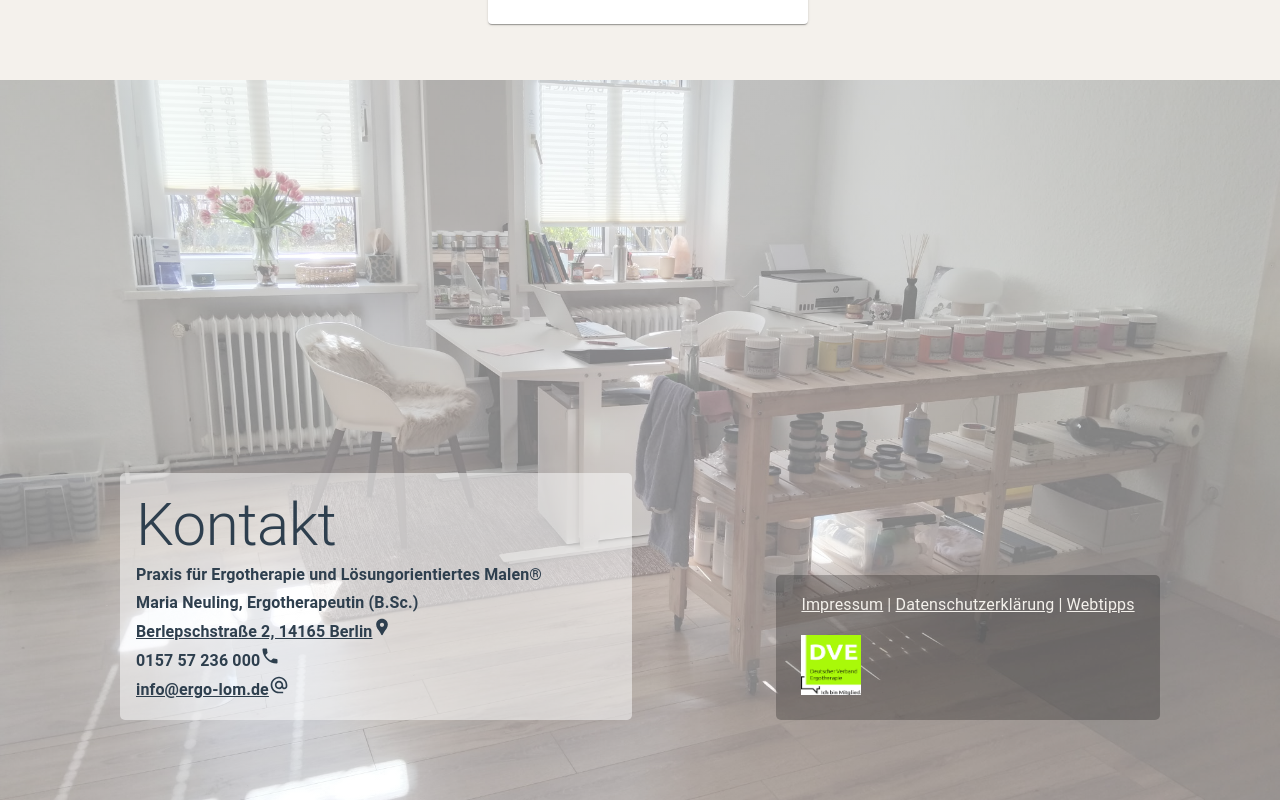
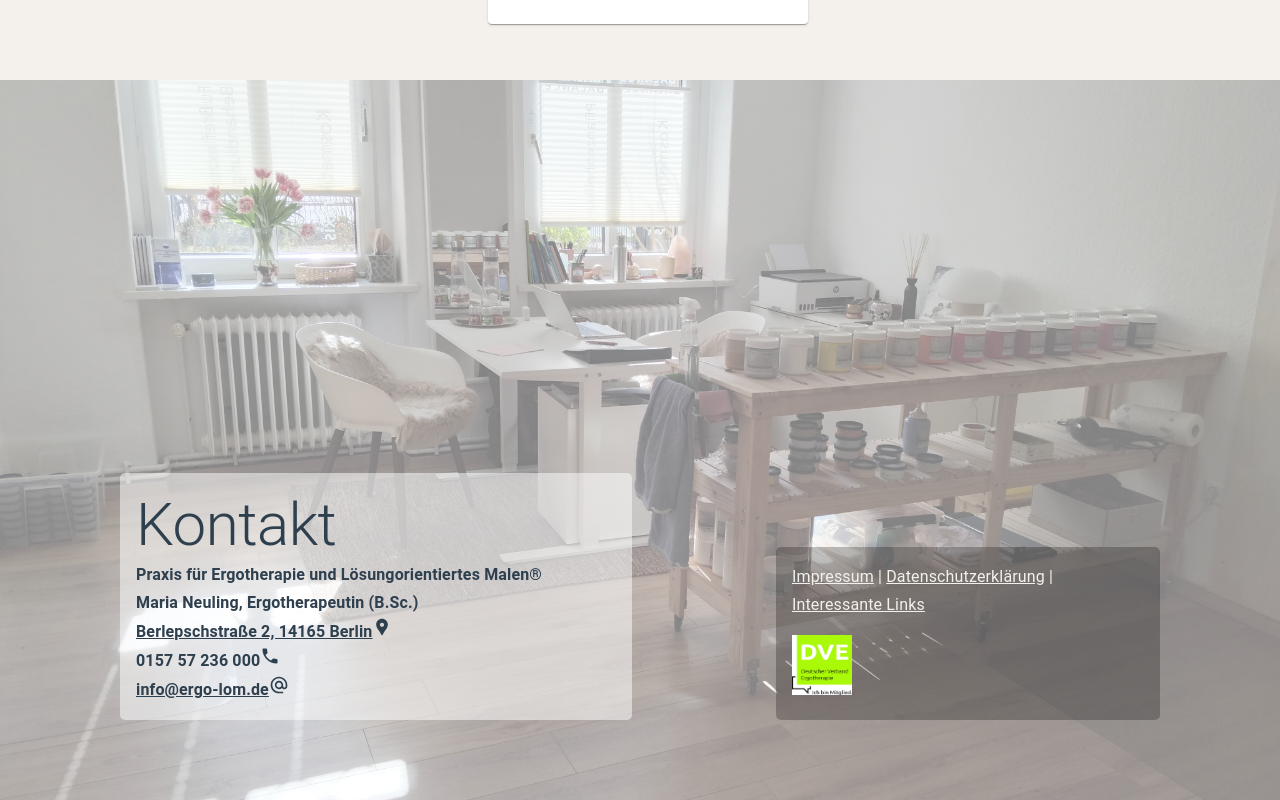
Before and after one commit to LeopoldNeuling/LOM, a React (Vite) app: page / in a window 1280 px wide. Shown: the part 3160-3960 px from the top of the page. Built offline with nearby package versions, Linux system fonts and the light colour scheme.

Commit message:
'webtipps' -> 'interessante links'

```diff
--- a/src/pages/Kontakt.jsx
+++ b/src/pages/Kontakt.jsx
@@ -114,7 +114,7 @@ export default function Kontakt({ myRef }) {
         >
           <Link to="/impressum">Impressum</Link> |{" "}
           <Link to="/daten">Datenschutzerklärung</Link> |{" "}
-          <Link to="/links">Webtipps</Link>
+          <Link to="/links">Interessante Links</Link>
           <br />
           <p></p>
           <a href="https://www.dve.info" target="_blank">
```
